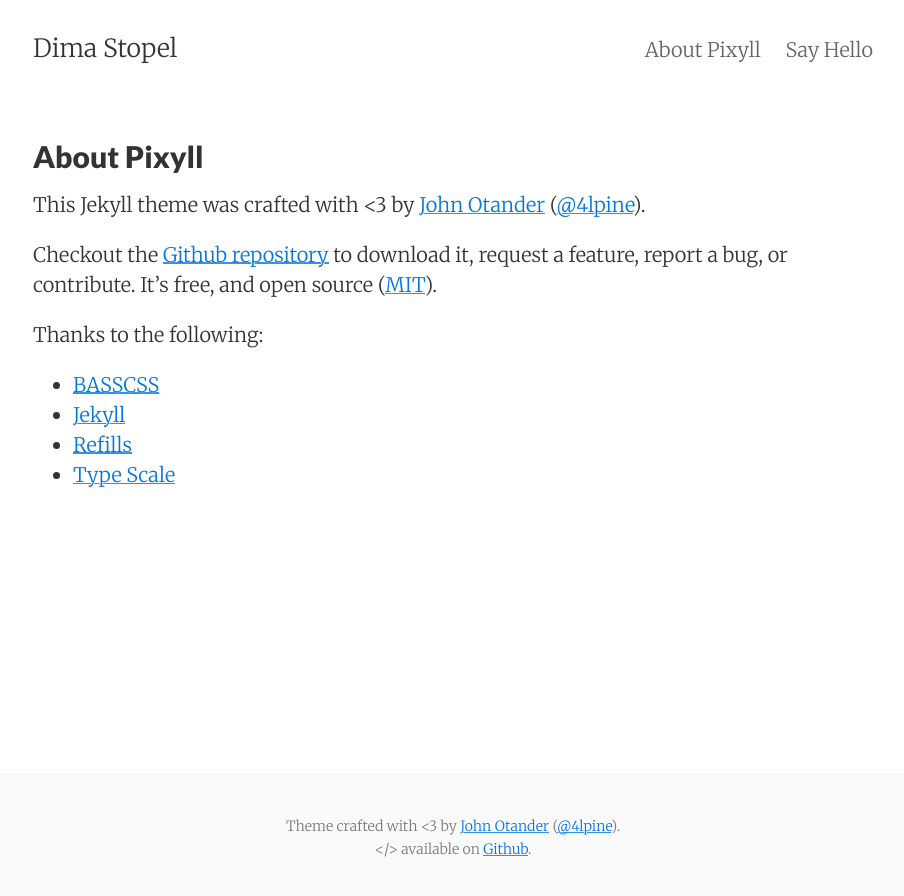
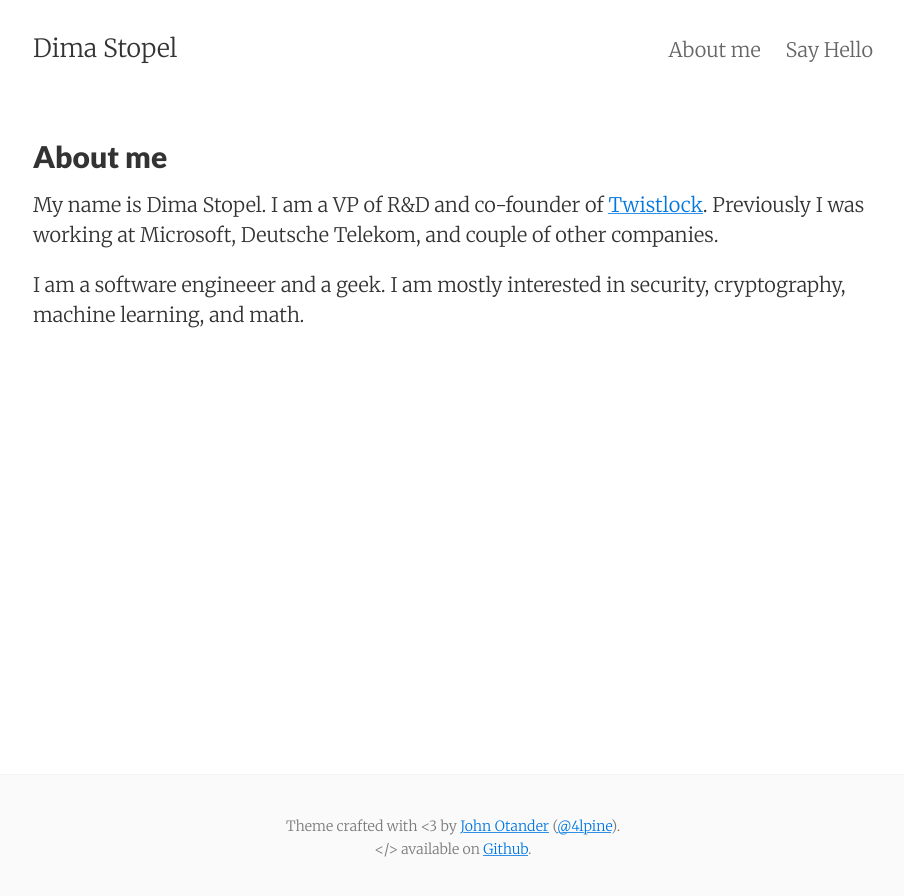
Before and after one commit to dimastopel/dimastopel.github.io, a Jekyll site: the page built from about.md, in a window 1280 px wide. Shown: the top 896 px of the page, without its empty margins (187-1091 px from the left). Built offline with Jekyll 4.4.1, drawn with Linux system fonts in a browser that asks for light colours.

Commit message:
pushing more infor about myself
Signed-off-by: Dima Stopel <dima@twistlock.com>

```diff
--- a/_config.yml
+++ b/_config.yml
@@ -99,7 +99,7 @@
       sending:  'sending..'
       sent:     'Message sent!'
       error:    'Error!'
-  thanks: 'Thanks for contacting us. We will reply as soon as possible.'
+  thanks: 'Thanks for contacting me. I will reply as soon as possible.'
   og_locale: 'en_US'
 
 # Build settings
--- a/about.md
+++ b/about.md
@@ -1,20 +1,10 @@
 ---
 layout: page
-title: About Pixyll
+title: About me
 permalink: /about/
 tags: about
 ---
 
-This Jekyll theme was crafted with <3 by [John Otander](http://johnotander.com)
-([@4lpine](https://twitter.com/4lpine)).
+My name is Dima Stopel. I am a VP of R&D and co-founder of [Twistlock](https://www.twistlock.com). Previously I was working at Microsoft, Deutsche Telekom, and couple of other companies.
 
-Checkout the [Github repository](https://github.com/johnotander/pixyll) to download it,
-request a feature, report a bug, or contribute. It's free, and open source
-([MIT](http://opensource.org/licenses/MIT)).
-
-Thanks to the following:
-
-* [BASSCSS](http://basscss.com)
-* [Jekyll](http://jekyllrb.com)
-* [Refills](http://refills.bourbon.io/)
-* [Type Scale](http://type-scale.com/)
+I am a software engineeer and a geek. I am mostly interested in security, cryptography, machine learning, and math.
```
